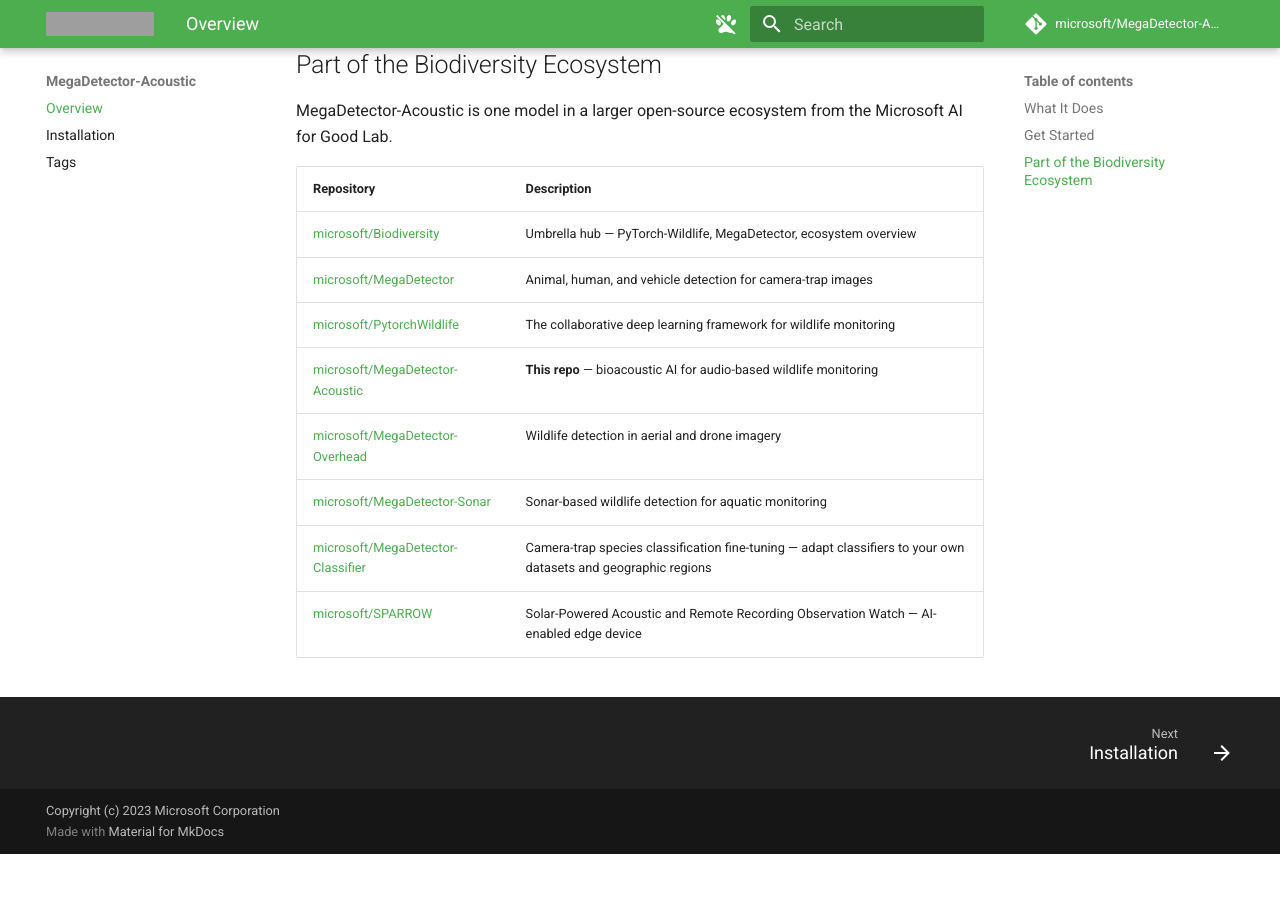
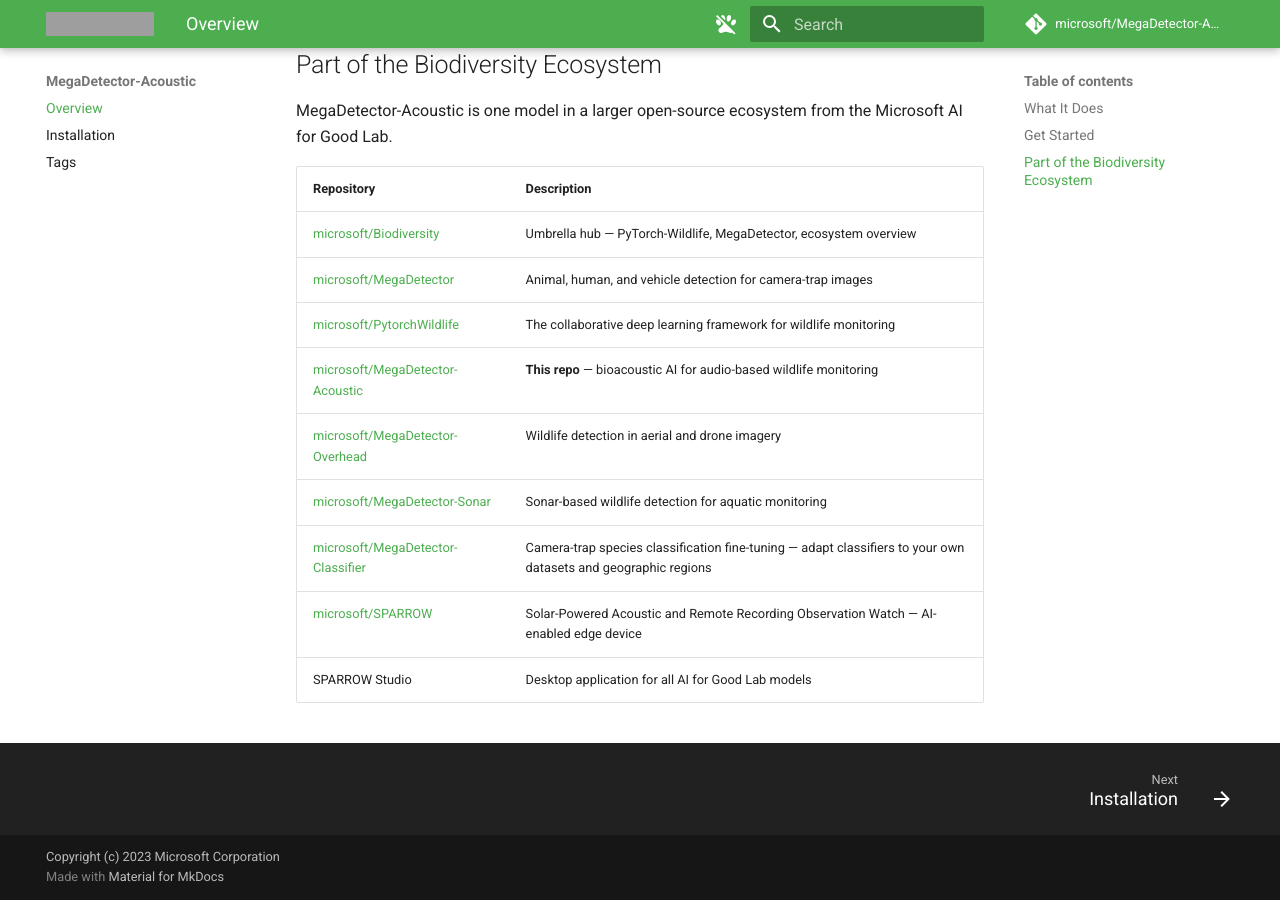
Before and after one commit to microsoft/MegaDetector-Acoustic, an MkDocs documentation site: the page built from docs/index.md, in a window 1280 px wide and 900 px high, scrolled down 1067 px. Built offline with MkDocs 1.6.1 and Material for MkDocs 9.7.7, drawn with Linux system fonts in a browser that asks for light colours; comment, search, counter and statistics services are not loaded; before the commit the page ends 1921 px from its top, so only the background shows below that; grey boxes are pictures that could not be loaded.

Commit message:
Restore SPARROW Studio without repo link per Miao's review
Keep SPARROW Studio as a listed option but remove the
github.com/microsoft/SPARROW-Studio hyperlink.

```diff
--- a/docs/index.md
+++ b/docs/index.md
@@ -57,3 +57,4 @@
 | [microsoft/MegaDetector-Sonar](https://github.com/microsoft/MegaDetector-Sonar) | Sonar-based wildlife detection for aquatic monitoring |
 | [microsoft/MegaDetector-Classifier](https://github.com/microsoft/MegaDetector-Classifier) | Camera-trap species classification fine-tuning — adapt classifiers to your own datasets and geographic regions |
 | [microsoft/SPARROW](https://github.com/microsoft/SPARROW) | Solar-Powered Acoustic and Remote Recording Observation Watch — AI-enabled edge device |
+| SPARROW Studio | Desktop application for all AI for Good Lab models |
```
Also changed, not shown: README.md (+1 -0 lines).
